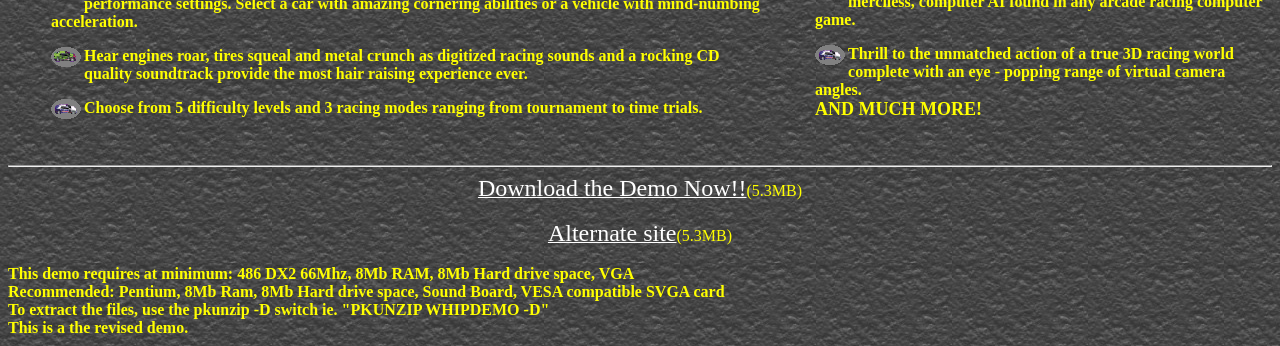
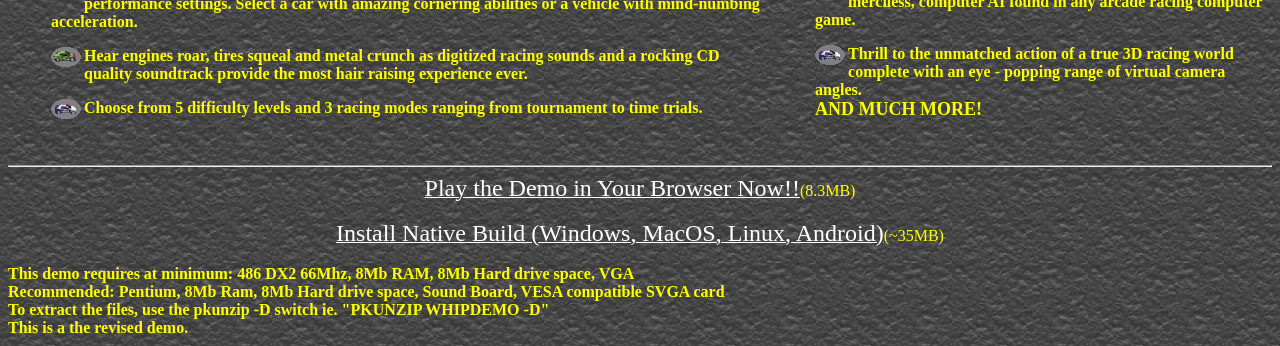
Before and after one commit to FatalDecomp/fataldecomp.github.io, a plain HTML site: page index.html in a window 1280 px wide. Shown: the part 1209-1555 px from the top of the page. Drawn offline with Linux system fonts and the light colour scheme.

Commit message:
Revise Whiplash HTML page and demo details
Revised the HTML structure and content for the Whiplash webpage, updating links and images. Adjusted the demo requirements and added new download options.

```diff
--- a/index.html
+++ b/index.html
@@ -93,8 +93,8 @@ You'll need nerves of steel to survive these outrageously twisted tracks filled
 
 <br clear="all">
 <hr>
-<center><a href="https://github.com/FatalDecomp/ROLLER"><font size="5">Download the Demo Now!!</font></a>(5.3MB)</center><br>
-<center><a href="https://github.com/FatalDecomp/ROLLER"><font size="5">Alternate site</font></a>(5.3MB)</center><br>
+<center><a href="https://play.fatal.racing/"><font size="5">Play the Demo in Your Browser Now!!</font></a>(8.3MB)</center><br>
+<center><a href="https://github.com/FatalDecomp/ROLLER/releases"><font size="5">Install Native Build (Windows, MacOS, Linux, Android)</font></a>(~35MB)</center><br>
 
 <b>This demo requires at minimum: 486 DX2 66Mhz, 8Mb RAM, 8Mb Hard drive space, VGA<br>
 Recommended: Pentium, 8Mb Ram, 8Mb Hard drive space, Sound Board, VESA compatible SVGA card<br>
```
